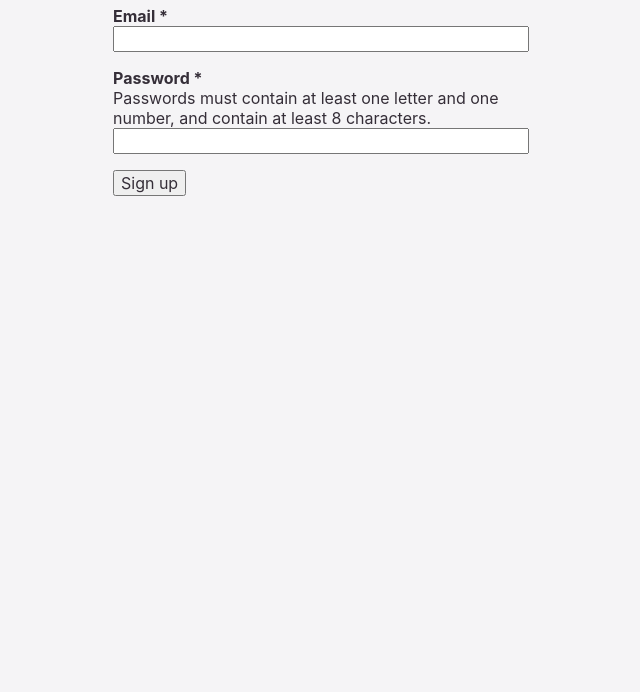
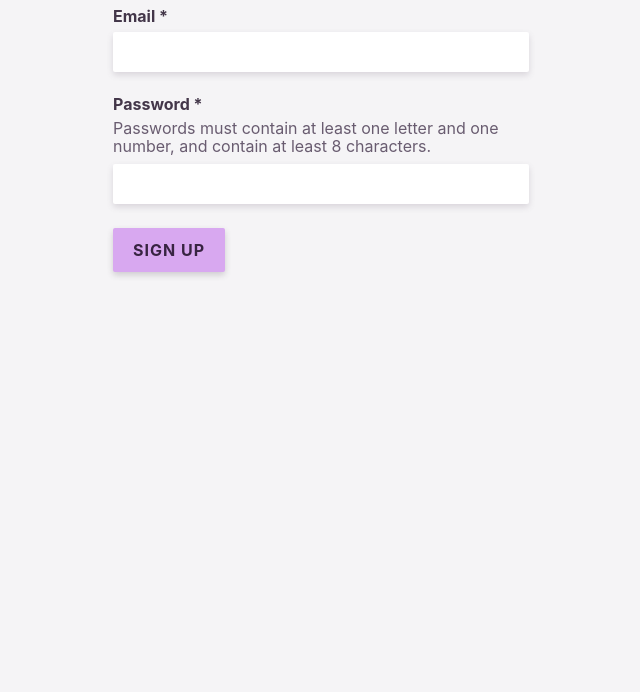
Before and after one commit to oliverjam/learn-form-validation, a website: page solution/index.html in a window 1280 px wide. Shown: the part 108-800 px from the top of the page, without its empty margins (319-959 px from the left). Drawn offline with Linux system fonts and the light colour scheme.

Commit message:
Finish solution

```diff
--- a/solution/index.html
+++ b/solution/index.html
@@ -13,17 +13,28 @@
         Email
         <span aria-hidden="true">*</span>
       </label>
-      <input id="email" />
+      <input id="email" type="email" aria-describedby="emailError" required />
+      <div id="emailError" class="error"></div>
+
       <label for="password">
         Password
         <span aria-hidden="true">*</span>
       </label>
-      <div id="passwordRequirements">
+      <div id="passwordRequirements" class="requirements">
         Passwords must contain at least one letter and one number, and contain
         at least 8 characters.
       </div>
-      <input id="password" aria-describedby="passwordRequirements" />
+      <input
+        id="password"
+        type="password"
+        aria-describedby="passwordRequirements passwordError"
+        required
+        pattern="(?=.*[A-z])(?=.*\d)[A-z\d]+"
+        minlength="8"
+      />
+      <div id="passwordError" class="error"></div>
       <button>Sign up</button>
     </form>
+    <script src="index.js"></script>
   </body>
 </html>
--- a/solution/index.js
+++ b/solution/index.js
@@ -1,10 +1,10 @@
-const form = document.getElementById("form");
+const form = document.querySelector("form");
 
 // disable native validation since we're creating our own with JS
 form.setAttribute("novalidate", "");
 
 form.addEventListener("submit", (event) => {
-  // check the validity of all inputs: returns true if all valid, otherwise false
+  // check the validity of all inputs: returns true if all valid
   // also fires the "invalid" event on all invalid inputs
   const allInputsValid = event.target.checkValidity();
   if (!allInputsValid) {
@@ -30,6 +30,7 @@ const inputs = form.querySelectorAll("input");
 inputs.forEach((i) => {
   i.setAttribute("aria-invalid", false);
   i.addEventListener("invalid", handleInvalidInput);
+  i.addEventListener("input", clearValidity);
 });
 
 function handleInvalidInput(event) {
@@ -54,3 +55,9 @@ function handleInvalidInput(event) {
   const errorContainer = input.nextElementSibling;
   errorContainer.textContent = message;
 }
+
+function clearValidity(event) {
+  const input = event.target;
+  input.setAttribute("aria-invalid", "false");
+  input.nextElementSibling.textContent = "";
+}
--- a/solution/style.css
+++ b/solution/style.css
@@ -16,33 +16,25 @@ body {
   padding: 2rem;
   font-family: -apple-system, BlinkMacSystemFont, "Segoe UI", Roboto, Oxygen,
     Ubuntu, Cantarell, "Open Sans", "Helvetica Neue", sans-serif;
-  color: hsl(280, 10%, 20%);
+  color: hsl(280, 15%, 25%);
   background-color: hsl(280, 10%, 96%);
 }
 
 label {
-  margin-top: 1rem;
+  margin-top: 1.5rem;
   font-weight: bold;
+  line-height: 1;
 }
 
 input {
   width: 100%;
+  margin-top: 0.5rem;
 }
 
 button {
-  margin-top: 1rem;
+  margin-top: 1.5rem;
 }
 
-/* Each row except the first gets space above it */
-/* .formField + .formField {
-  margin-top: 1.5rem;
-} */
-
-/* Anything inside a row except the first child gets a bit of space above */
-/* .formField > * + * {
-  margin-top: 0.5rem;
-} */
-/*
 label {
   font-weight: bold;
 }
@@ -78,11 +70,13 @@ button {
 }
 
 .requirements {
+  margin-top: 0.5rem;
   line-height: 1.1;
   color: hsl(280, 10%, 40%);
 }
 
 .error {
+  margin-top: 0.5rem;
   line-height: 1.1;
   color: hsl(340, 70%, 50%);
-} */
+}
```
